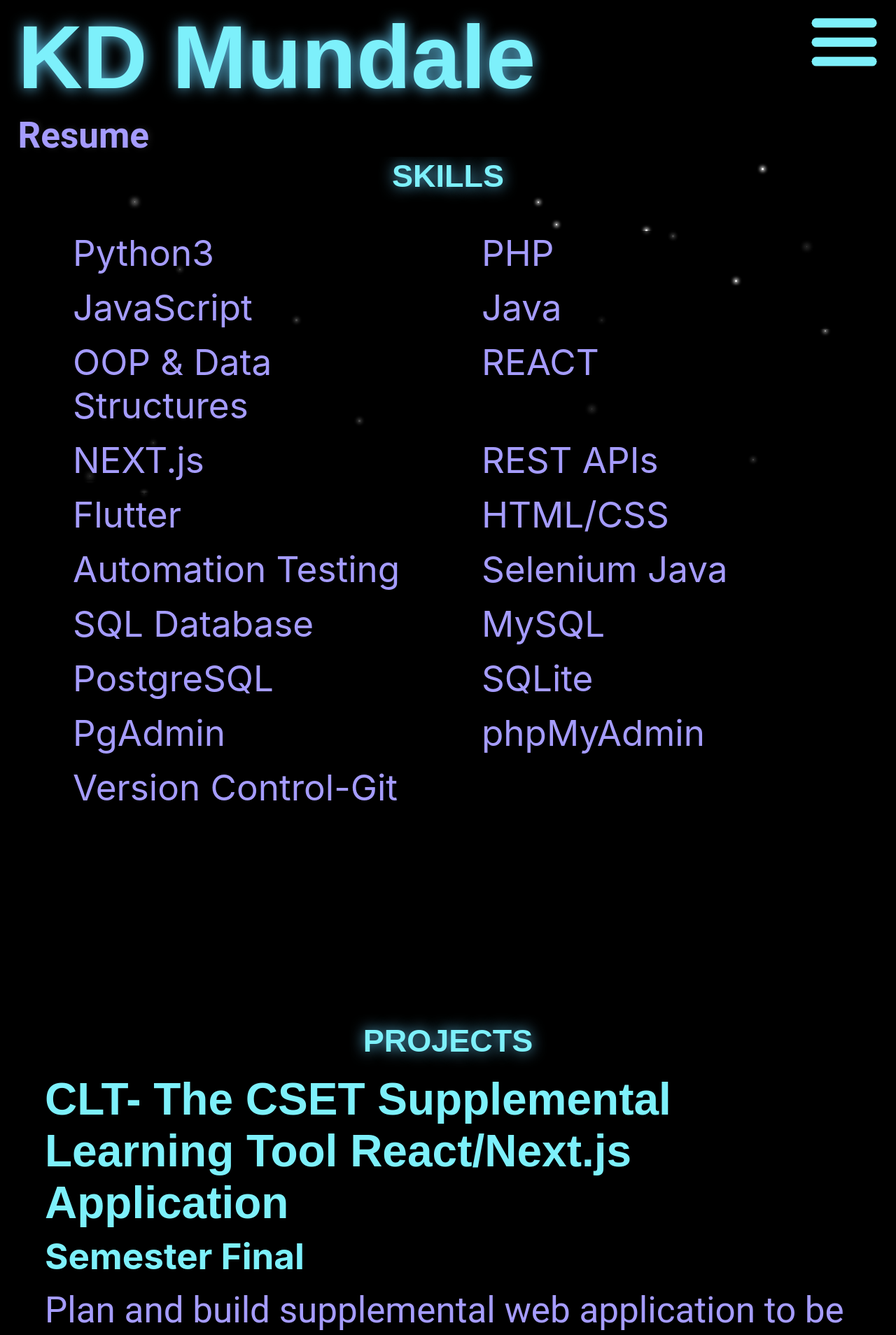
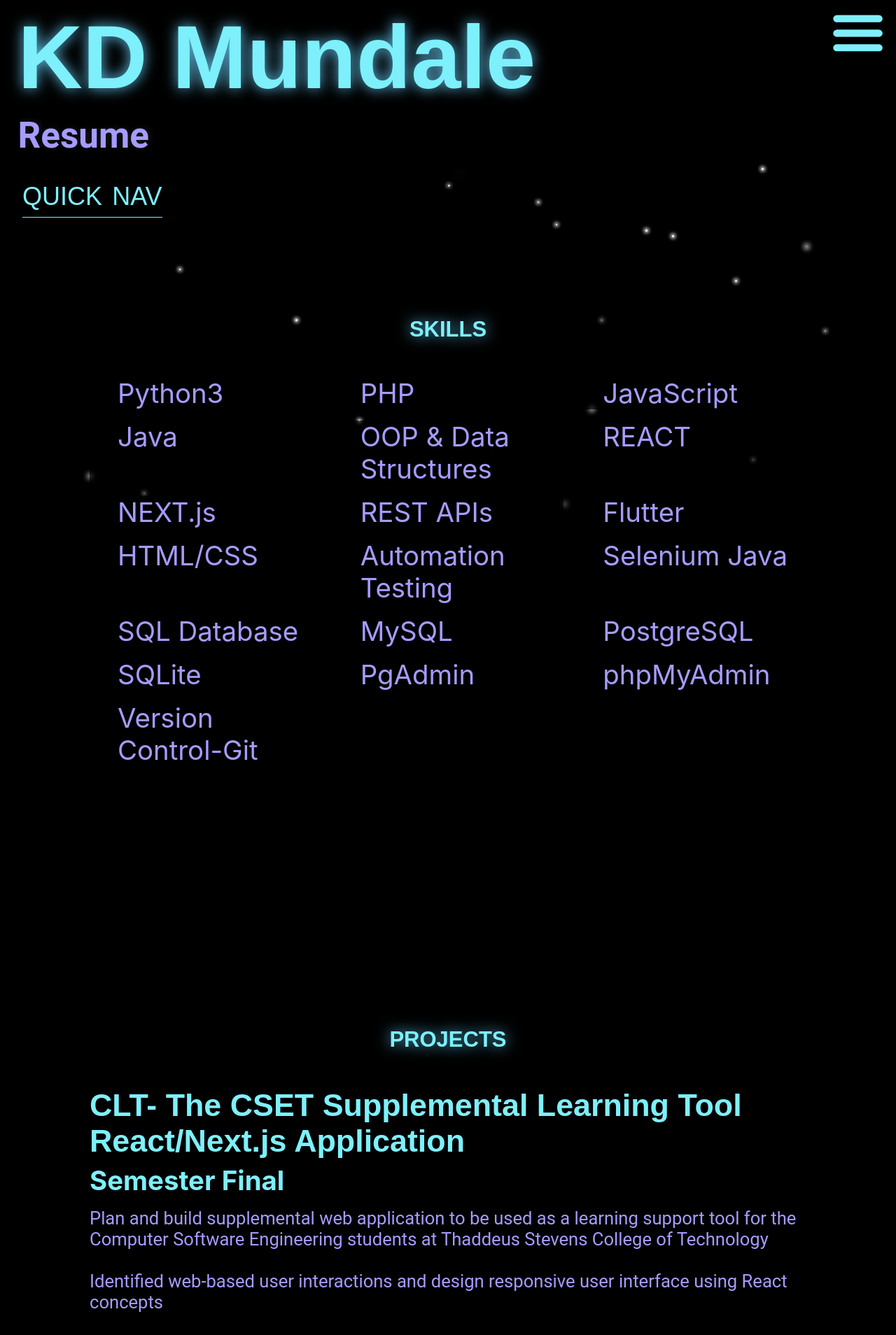
Before and after one commit to kdmundale/Profile-2.0, a Next.js app: page /resume in a window 1280 px wide. Shown: the top 1908 px of the page at 70% size. Built offline with nearby package versions, Linux system fonts and the light colour scheme.

Commit message:
add responsive css for larger viewports

```diff
--- a/styles/Home.module.css
+++ b/styles/Home.module.css
@@ -21,7 +21,7 @@
   text-align: center;
   line-height: 5.5vw;
   white-space: pre-wrap;
-  color: white;
+  color: rgb(125,240,251);
   font-size: 4vw;
   z-index: 20;
 }
--- a/styles/Resume.module.css
+++ b/styles/Resume.module.css
@@ -94,8 +94,40 @@
 .resTitle {
   font-size: 8vw;
   font-variant: small-caps;
-  margin: 15rem;
   text-shadow: rgb(0,0,0) 0px 0px 10px;
   text-shadow: rgb(125,240,251) 0px 0px 15px;
   text-shadow: rgb(97,194,233) 0px 0px 20px;
 }
+
+@media screen and (min-width:768px){
+  .main {
+    width: 80%;
+    padding-top: 10rem;
+  }
+
+  .main h2 {
+    font-size: 3.5vw;
+    padding-top: 2rem;
+  }
+  .main h3 {
+    font-size: 3vw;
+  }
+  .main p {
+    font-size: 2vw;
+  }
+
+  .skillContainer{
+    grid-template-columns: repeat(3, 1fr);
+  }
+  .skillContainer div {
+    font-size: 3vw;
+  }
+
+  .resumeNav {
+    top: 15rem; left: 2rem;
+  }
+
+  .anchor{
+    padding-top: 30vh;
+  }
+}
--- a/styles/globals.css
+++ b/styles/globals.css
@@ -338,7 +338,6 @@ header div {
   flex-direction: column;
   position: fixed;
   top:4rem; right: .5rem;
-  font-size: 28px;
   background-color: rgb(0,0,0,1);
   min-width: 10vw;
   z-index: 40;
@@ -369,4 +368,16 @@ header div a:hover{
   header h2{
     font-size: 4vw;
   }
+
+  header div {
+    top: 8rem; right:1rem;
+  }
+
+  header div a {
+    font-size: 3vw;
+  }
+
+  header button {
+    height: 6vw; width: 6vw;
+  }
 }
```
